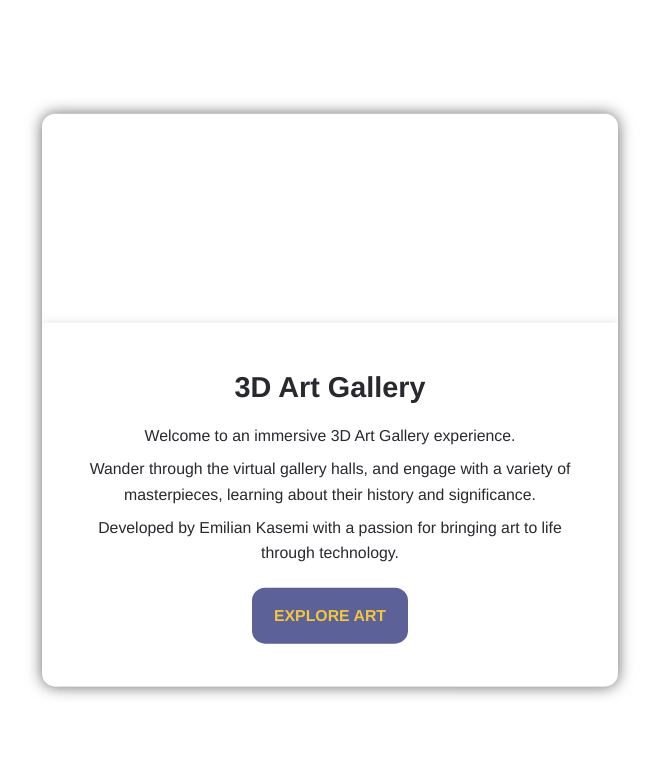
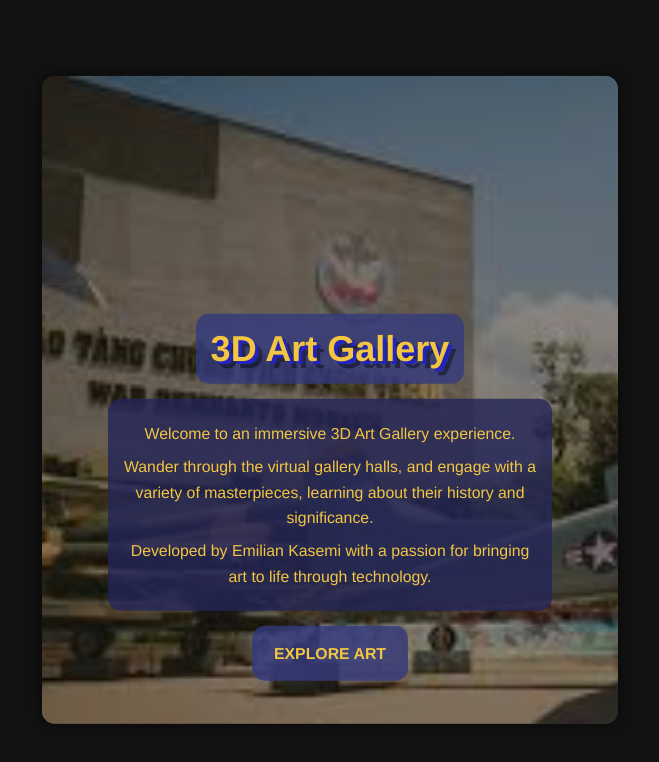
Before and after one commit to phat9824/CS105.P22---Final-Project-Computer-Graphic, a plain HTML site: page index.html in a window 1280 px wide. Shown: the whole page, without its empty margins (310-969 px from the left). Drawn offline with nearby package versions, Linux system fonts and the light colour scheme.

Commit message:
update style.css

```diff
--- a/css/style.css
+++ b/css/style.css
@@ -1,4 +1,3 @@
-/* Add Animate.css to your project */
 @import url("https://cdnjs.cloudflare.com/ajax/libs/animate.css/4.1.1/animate.min.css");
 
 html,
@@ -16,6 +15,7 @@ body {
   overflow: hidden;
   font-family: "Helvetica Neue Light", "Helvetica Neue", Helvetica, Arial,
     "Lucida Grande", sans-serif;
+  background-color: #121212;
   cursor: url("http://www.rw-designer.com/cursor-view/97756.png") 16 16, auto;
 }
 
@@ -57,6 +57,39 @@ canvas {
   overflow: hidden;
 }
 
+#menu .title {
+  padding: 1em;
+  background-color: rgba(52, 58, 125, 0.8);
+  color: #f2c641;
+  border-radius: 0.9em;
+  position: relative;
+  z-index: 2;
+  text-shadow: 2px 2px 0px #f2c641, 4px 4px 0px rgba(0, 0, 0, 0.4);
+  animation: fadeIn 2s ease-in, shadow-pulse 2s infinite;
+}
+
+@keyframes shadow-pulse {
+  0% {
+    text-shadow: 2px 2px 0px #2323be, 4px 4px 0px rgba(0, 0, 0, 0.4);
+  }
+  100% {
+    text-shadow: 4px 4px 0px #2323be, 8px 8px 0px rgba(0, 0, 0, 0.4);
+  }
+}
+
+#menu .title:hover {
+  transform: rotateX(0deg); /* reset the transformation on hover */
+}
+
+.title-info {
+  background-color: rgba(35, 37, 88, 0.8);
+  color: #f2c641;
+  padding: 1em;
+  border-radius: 0.9em;
+  width: 80%;
+  text-align: center;
+  margin: 0 auto;
+}
 
 #menu #content_container {
   padding: 1em;
@@ -78,7 +111,7 @@ canvas {
 
 #menu #img_container img {
   flex-shrink: 0;
-    width: 100%;
+  width: 105%;
 }
 
 @keyframes fadeInSlideUp {
@@ -86,7 +119,6 @@ canvas {
     opacity: 0;
     transform: translateY(50px);
   }
-
   100% {
     opacity: 1;
     transform: translateY(0);
@@ -104,6 +136,11 @@ canvas {
   border-radius: 0.9em;
   box-shadow: 0px 0px 15px rgba(0, 0, 0, 0.6);
   overflow: hidden;
+}
+
+#menu .title h1 {
+  margin: 0;
+  font-size: 2.5em;
 }
 
 #menu #content {
@@ -143,8 +180,47 @@ canvas {
   0% {
     opacity: 0;
   }
-
   100% {
     opacity: 1;
   }
 }
+
+.title {
+  position: relative;
+  display: inline-block;
+  margin-bottom: 1em;
+}
+
+#starry_night_bg {
+  position: fixed;
+  top: 0;
+  left: 0;
+  width: 100%;
+  height: 100%;
+  /* background-image: url("https://th.bing.com/th/id/R.cf8cb0d1a972300c5e60b3ebf20b5779?rik=QLOj5Ukvu%2brJNQ&pid=ImgRaw&r=0"); */
+  background-image: url('/img/background.jpg');
+  background-size: cover;
+  background-position: center;
+  z-index: -1;
+  animation: panBg 30s linear infinite;
+  background-attachment: fixed;
+}
+
+#starry_night_bg:before {
+  content: "";
+  position: absolute;
+  top: 0;
+  right: 0;
+  bottom: 0;
+  left: 0;
+  background-color: rgba(0, 0, 0, 0.4);
+}
+
+@keyframes panBg {
+  0% {
+    background-position: 0% 0%;
+  }
+  100% {
+    background-position: 100% 0%;
+  }
+}
```
Lines whose indentation alone changed are shown as unchanged.
